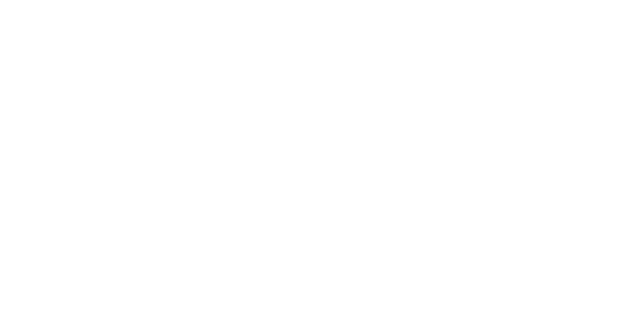
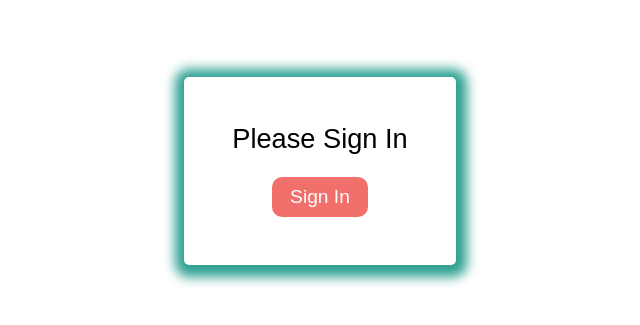
Before and after one commit to Apurcell88/photo-tagging, a React (Create React App) app: page / in a window 1280 px wide. Shown: the part 229-554 px from the top of the page, without its empty margins (320-960 px from the left). Built offline with nearby package versions, Linux system fonts and the light colour scheme.

Commit message:
Added authentication through Google and added styling.

```diff
--- a/src/App.css
+++ b/src/App.css
@@ -1,38 +1,79 @@
-.App {
-  text-align: center;
+/* -------------- STYLE RESET -------------- */
+html, body, div, span, applet, object, iframe,
+h1, h2, h3, h4, h5, h6, p, blockquote, pre,
+a, abbr, acronym, address, big, cite, code,
+del, dfn, em, img, ins, kbd, q, s, samp,
+small, strike, strong, sub, sup, tt, var,
+b, u, i, center,
+dl, dt, dd, ol, ul, li,
+fieldset, form, label, legend,
+table, caption, tbody, tfoot, thead, tr, th, td,
+article, aside, canvas, details, embed,
+figure, figcaption, footer, header, hgroup,
+menu, nav, output, ruby, section, summary,
+time, mark, audio, video {
+	margin: 0;
+	padding: 0;
+	border: 0;
+	font-size: 100%;
+	font: inherit;
+	vertical-align: baseline;
+}
+/* HTML5 display-role reset for older browsers */
+article, aside, details, figcaption, figure,
+footer, header, hgroup, menu, nav, section {
+	display: block;
+}
+body {
+	line-height: 1;
+}
+ol, ul {
+	list-style: none;
+}
+blockquote, q {
+	quotes: none;
+}
+blockquote:before, blockquote:after,
+q:before, q:after {
+	content: '';
+	content: none;
+}
+table {
+	border-collapse: collapse;
+	border-spacing: 0;
 }
 
-.App-logo {
-  height: 40vmin;
-  pointer-events: none;
+/* -------------- AUTH STYLES -------------- */
+.sign-in-container {
+  display: flex;
+  justify-content: center;
+  align-items: center;
+  height: 100vh;
+
 }
 
-@media (prefers-reduced-motion: no-preference) {
-  .App-logo {
-    animation: App-logo-spin infinite 20s linear;
-  }
-}
-
-.App-header {
-  background-color: #282c34;
-  min-height: 100vh;
+.sign-in-info {
+  padding: 3rem;
+  box-shadow: 1px 2px 12px 10px #2CA091;
   display: flex;
   flex-direction: column;
   align-items: center;
-  justify-content: center;
-  font-size: calc(10px + 2vmin);
-  color: white;
+  gap: 25px;
+  font-family: sans-serif;
+  font-size: 1.7rem;
+  border-radius: 5px;
 }
 
-.App-link {
-  color: #61dafb;
+.sign-in-text {
+  letter-spacing: 0.3px;
 }
 
-@keyframes App-logo-spin {
-  from {
-    transform: rotate(0deg);
-  }
-  to {
-    transform: rotate(360deg);
-  }
+.sign-in-btn {
+  width: 6rem;
+  height: 2.5rem;
+  border-radius: 10px;
+  border: none;
+  background-color: #f2706c;
+  color: white;
+  font-size: 1.2rem;
 }
--- a/src/App.js
+++ b/src/App.js
@@ -1,16 +1,25 @@
 import React from 'react';
 import { useState } from 'react';
 import './App.css';
+import Auth from './components/Auth';
+import  { auth }  from './config/firebase';
 
 function App() {
   // state management
-  const [auth, isAuth] = useState(false);
+  const [isAuth, setIsAuth] = useState(false);
 
+  if (!isAuth) {
+    return (
+      <Auth
+        setIsAuth={setIsAuth}
+      />
+    )
+  }
+
+  console.log(auth)
   return (
-    <div className="App">
-
-    </div>
-  );
+    <h1>yay</h1>
+  )
 }
 
 export default App;
--- a/src/components/Auth.js
+++ b/src/components/Auth.js
@@ -4,24 +4,30 @@
 
 const cookie = new Cookies();
 
-const Auth = () => {
+const Auth = (props) => {
+  const { setIsAuth } = props;
+
   const signInWithGoogle = async () => {
     try {
       const result = await signInWithPopup(auth, provider);
       cookie.set('auth-token', result.user.refreshToken);
+      setIsAuth(true);
     } catch(err) {
         console.error(err);
     }
   }
 
   return (
-    <div>
-      <p>Sign in with Google</p>
-      <button
-        onClick={signInWithGoogle}
-      >
-        Sign In
-      </button>
+    <div className="sign-in-container">
+      <div className="sign-in-info">
+        <p>Please Sign In</p>
+        <button
+          className="sign-in-btn"
+          onClick={signInWithGoogle}
+        >
+          Sign In
+        </button>
+      </div>
     </div>
   )
 }
```
